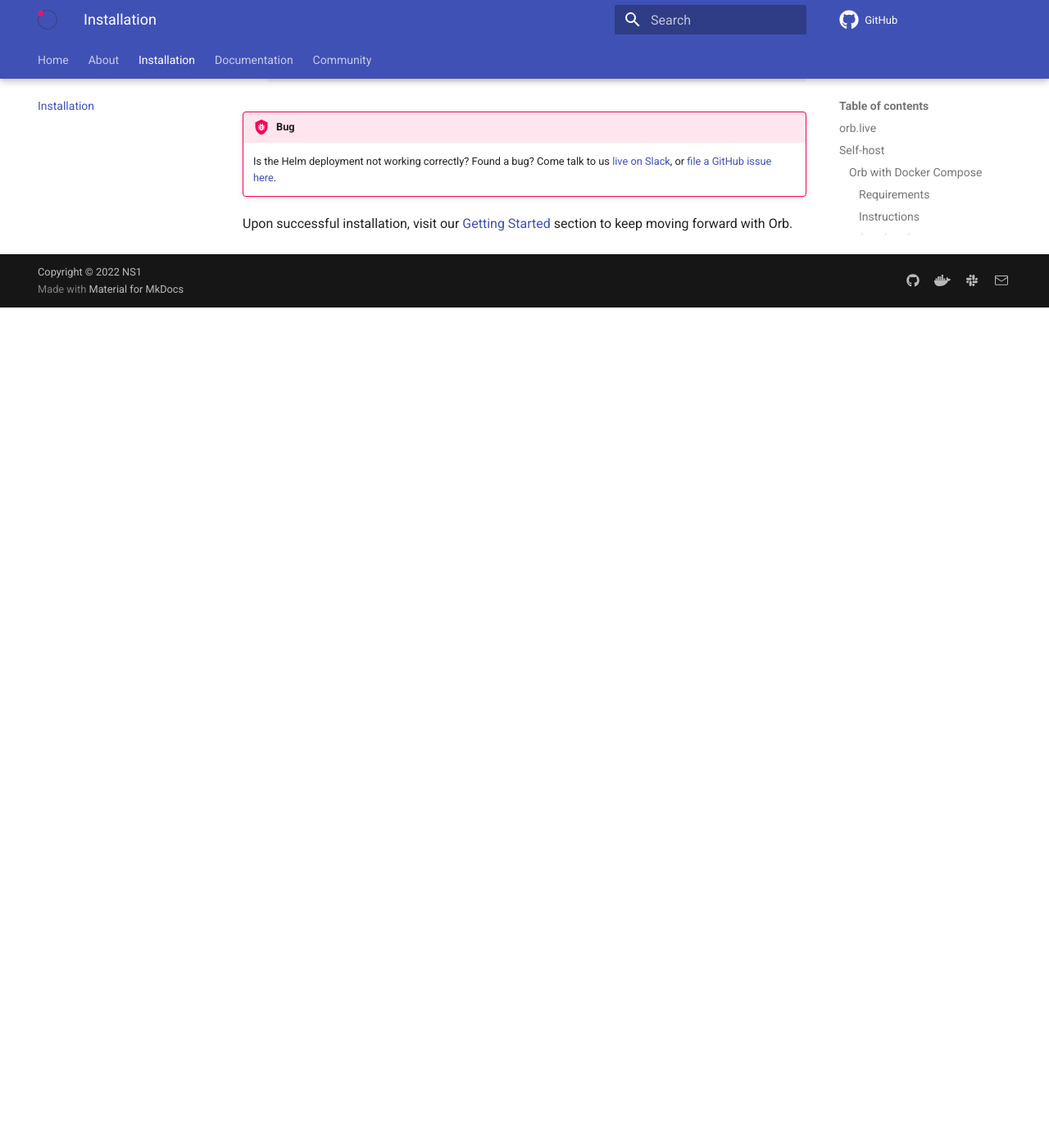
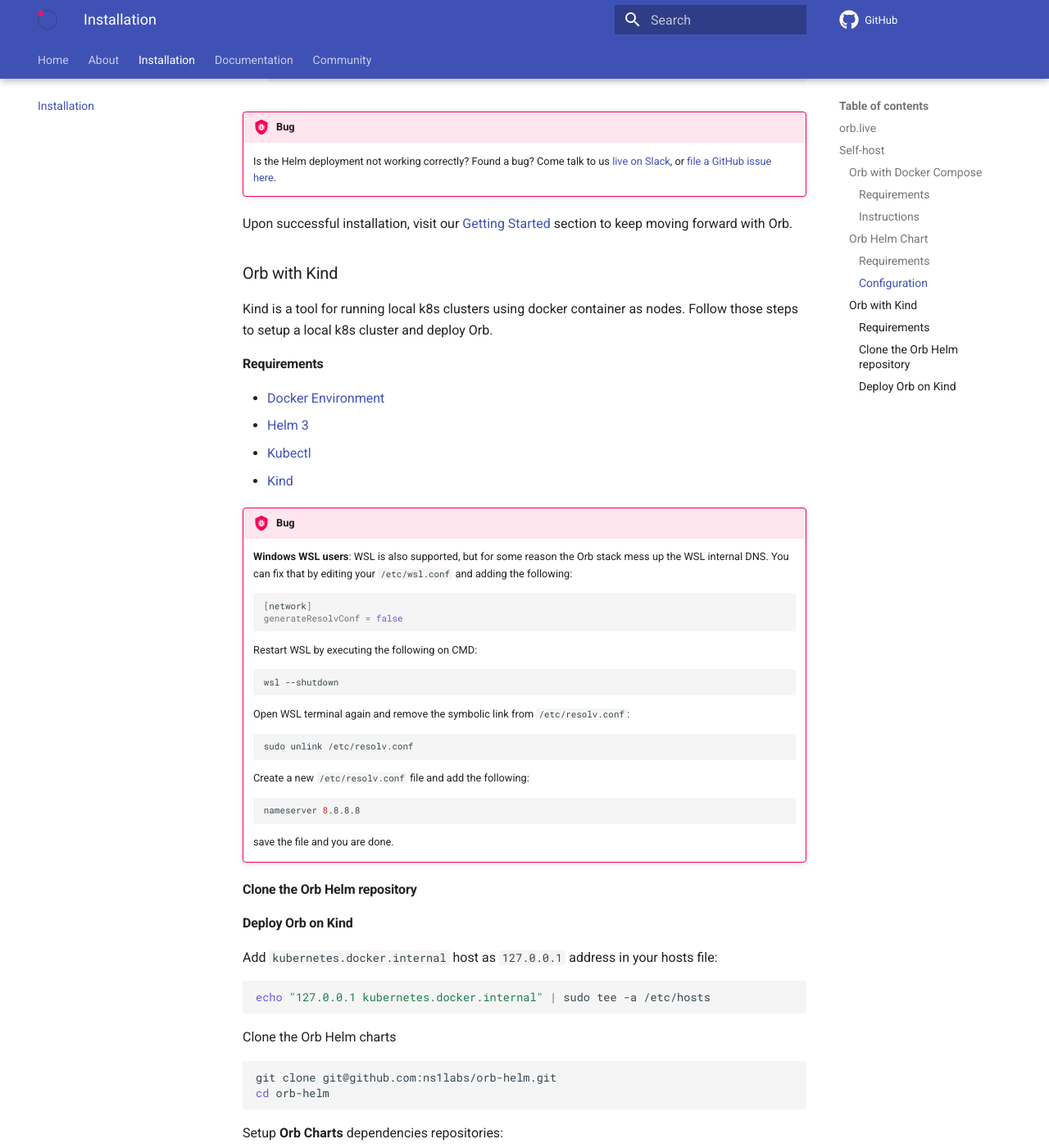
Before and after one commit to orb-community/orb-website, an MkDocs documentation site: the page built from docs/install.md, in a window 1280 px wide and 1400 px high, scrolled down 3611 px. Shown: the whole window at 82% size. Built offline with MkDocs 1.6.1 and Material for MkDocs 9.7.7, drawn with Linux system fonts in a browser that asks for light colours; comment, search, counter and statistics services are not loaded; before the commit the page ends 3986 px from its top, so only the background shows below that; some of the changed text lies outside the part shown.

Commit message:
added kind instructions

````diff
--- a/docs/install.md
+++ b/docs/install.md
@@ -128,3 +128,75 @@
 
 
 Upon successful installation, visit our [Getting Started](https://orb.community/docs/#getting-started) section to keep moving forward with Orb.
+
+### Orb with Kind
+
+Kind is a tool for running local k8s clusters using docker container as nodes.
+Follow those steps to setup a local k8s cluster and deploy Orb.
+
+#### Requirements
+
+- [Docker Environment](https://docs.docker.com/engine/install/debian/)
+- [Helm 3](https://helm.sh/docs/intro/install/)
+- [Kubectl](https://kubernetes.io/docs/tasks/tools/)
+- [Kind](https://kind.sigs.k8s.io/docs/user/quick-start/#installation)
+
+!!! bug
+    **Windows WSL users**: WSL is also supported, but for some reason the Orb stack mess up the WSL internal DNS.
+    You can fix that by editing your `/etc/wsl.conf` and adding the following:
+    ```shell
+    [network]
+    generateResolvConf = false
+    ```
+    Restart WSL by executing the following on CMD:
+    ```shell
+    wsl --shutdown
+    ```
+    Open WSL terminal again and remove the symbolic link from `/etc/resolv.conf`:
+    ```shell
+    sudo unlink /etc/resolv.conf
+    ```
+    Create a new `/etc/resolv.conf` file and add the following:
+    ```shell
+    nameserver 8.8.8.8
+    ```
+    save the file and you are done.
+
+#### Clone the Orb Helm repository
+
+#### Deploy Orb on Kind
+
+Add `kubernetes.docker.internal` host as `127.0.0.1` address in your hosts file:
+```shell
+echo "127.0.0.1 kubernetes.docker.internal" | sudo tee -a /etc/hosts
+```
+
+Clone the Orb Helm charts
+```shell
+git clone git@github.com:ns1labs/orb-helm.git
+cd orb-helm
+```
+
+Setup **Orb Charts** dependencies repositories:
+```shell
+make prepare-helm
+```
+
+!!! tip
+    You just need to run those steps until here once, even if you delete the cluster afterwards.
+
+Use the following command to create the cluster and deploy **Orb**:
+```shell
+make kind-create-all
+```
+
+Access the **Orb UI** by accessing: https://kubernetes.docker.internal/. The following users are created during the mainflux bootstrap:
+
+| E-mail         | Password   | Role  |
+| :------------- | :--------- | :---- |
+| admin@kind.com | pass123456 | Admin |
+
+Have fun! 🎉 When you are done, you can delete the cluster by running:
+```shell
+make kind-delete-cluster
+```
````
